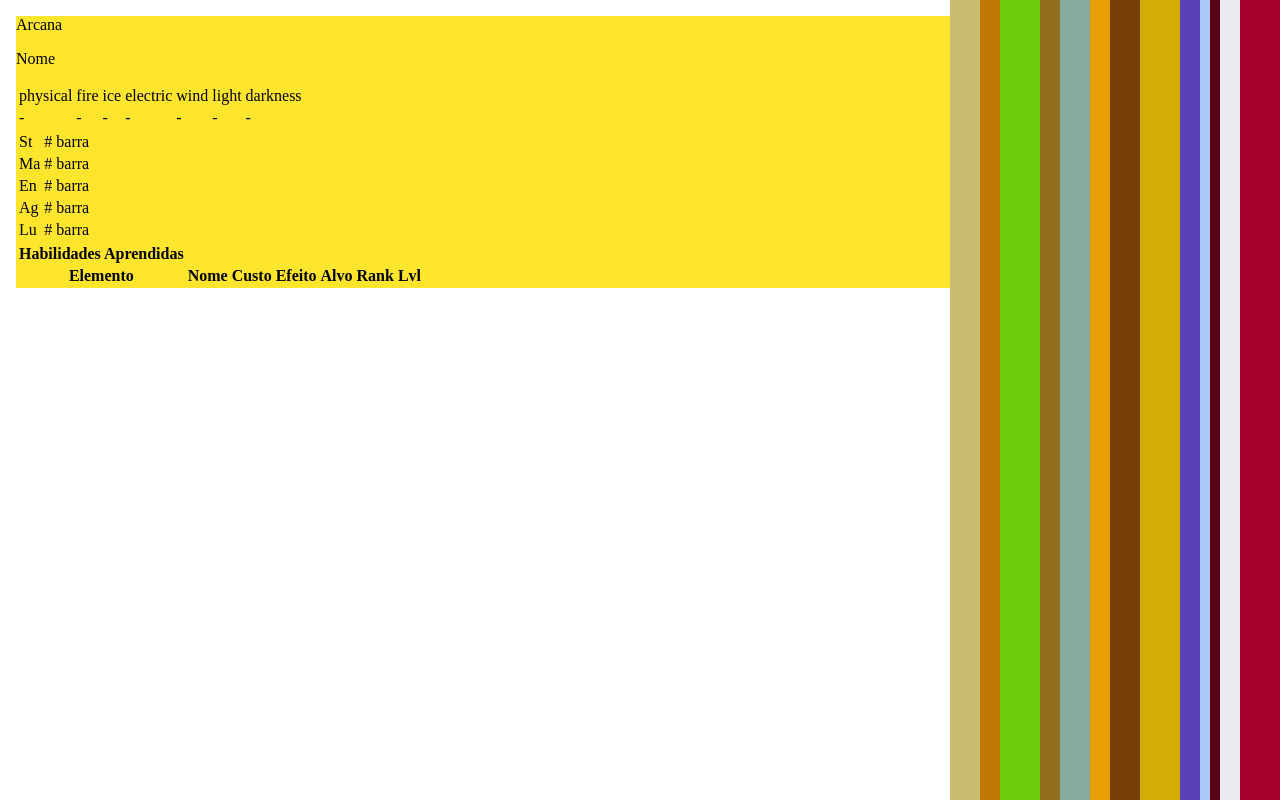
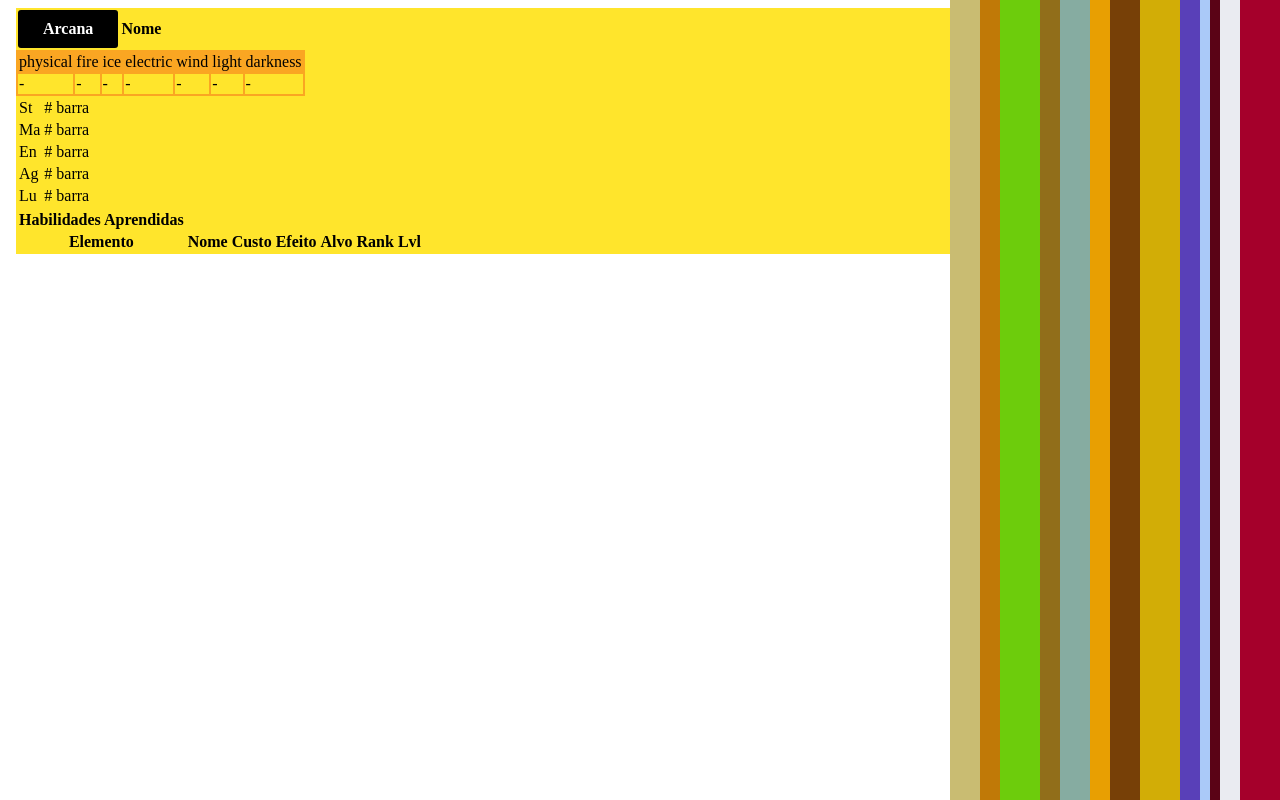
Before and after one commit to PoisonRose/Persona4-projeto, an Angular app: page / in a window 1280 px wide. Built offline with nearby package versions, Linux system fonts and the light colour scheme.

Commit message:
inicio da estilização da pagina de persona

```diff
--- a/src/app/componentes/detalhes-persona/detalhes-persona.component.css
+++ b/src/app/componentes/detalhes-persona/detalhes-persona.component.css
@@ -0,0 +1,19 @@
+#arcana{
+    background-color: black;
+    color: white;
+    font-weight: bolder;
+    padding: 10px 25px;
+    border-radius: 3px;
+    text-align: center;
+}
+#nome{
+    font-weight: bold;
+}
+
+.res-table{
+    background-color: #FAA622;
+}
+
+.valor{
+    background-color: #FFE52C;
+}
--- a/src/app/componentes/detalhes-persona/detalhes-persona.component.html
+++ b/src/app/componentes/detalhes-persona/detalhes-persona.component.html
@@ -1,9 +1,14 @@
-<div>
-    <p>Arcana</p>
-    <p>Nome</p>
+<div class="card">
+    <table>
+        <tr>
+            <td id="arcana">Arcana</td>
+            <td id="nome">Nome</td>
+        </tr>
+    </table>
 </div>
+
 <div class="resistencias">
-    <table>
+    <table class="res-table">
         <tr class="icones">
             <td>physical</td>
             <td>fire</td>
@@ -13,14 +18,14 @@
             <td>light</td>
             <td>darkness</td>
         </tr>
-        <tr class="valor">
-            <td>-</td>
-            <td>-</td>
-            <td>-</td>
-            <td>-</td>
-            <td>-</td>
-            <td>-</td>
-            <td>-</td>
+        <tr class="valores">
+            <td class="valor">-</td>
+            <td class="valor">-</td>
+            <td class="valor">-</td>
+            <td class="valor">-</td>
+            <td class="valor">-</td>
+            <td class="valor">-</td>
+            <td class="valor">-</td>
         </tr>
     </table>
 
--- a/src/app/paginas/persona/persona.component.html
+++ b/src/app/paginas/persona/persona.component.html
@@ -1,5 +1,5 @@
 <body>
-    <div>
+    <div class="detalhes">
         <app-detalhes-persona></app-detalhes-persona>
     </div>
 
```
